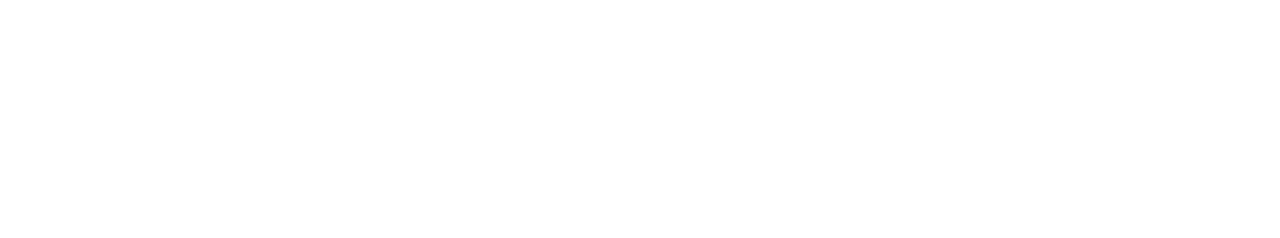
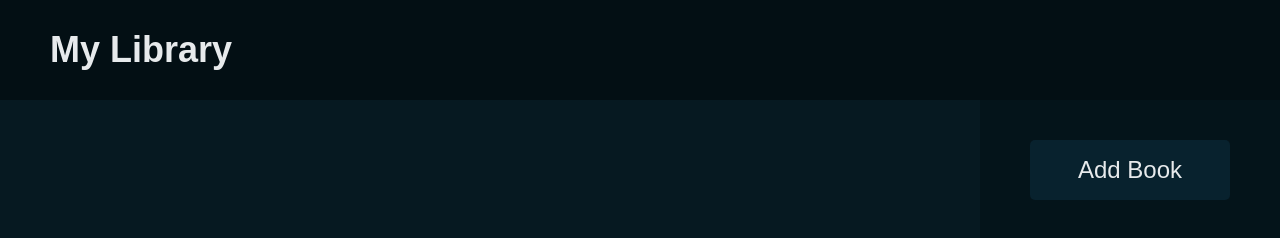
Before and after one commit to jktham/library, a plain HTML site: page index.html in a window 1280 px wide. Drawn offline with Linux system fonts and the light colour scheme.

Commit message:
Add basic layout and book adding

```diff
--- a/index.html
+++ b/index.html
@@ -7,6 +7,16 @@
     <title>Library</title>
 </head>
 <body>
+    <div id=nav-bar>
+        <span id=nav-title>My Library</span>
+    </div>
+    <div id=main>
+        <div id=shelf>
 
+        </div>
+        <div id=controls>
+            <button id=add-book>Add Book</button>
+        </div>
+    </div>
 </body>
 </html>
--- a/main.css
+++ b/main.css
@@ -0,0 +1,57 @@
+* {
+    font-family: Arial, Helvetica, sans-serif;
+}
+body {
+    margin: 0px;
+}
+#nav-bar {
+    display: flex;
+    align-items: center;
+    height: 100px;
+    background-color: #030f14;
+}
+#nav-title {
+    margin: 0px 50px;
+    font-size: 36px;
+    font-weight: bold;
+    color: #e7eaec;
+}
+#main {
+    display: flex;
+    height: 100%;
+    min-height: calc(100vh - 100px);
+}
+#shelf {
+    display: flex;
+    align-content: flex-start;
+    flex-wrap: wrap;
+    flex: 1;
+    gap: 40px;
+    padding: 40px;
+    background-color: #061921;
+}
+#book-div {
+    width: 200px;
+    height: 300px;
+    background-color: yellow;
+}
+#controls {
+    display: flex;
+    justify-content: center;
+    align-items: flex-start;
+    width: 300px;
+    background-color: #04141a;
+}
+#controls #add-book {
+    width: 200px;
+    height: 60px;
+    margin: 40px auto;
+    font-size: 24px;
+    border: 0px;
+    border-radius: 5px;
+    color: #e7eaec;
+    background-color: #08222e;
+}
+#controls #add-book:hover {
+    background-color: #092735;
+}
--- a/main.js
+++ b/main.js
@@ -0,0 +1,23 @@
+const shelf = document.querySelector("#shelf");
+const addBookButton = document.querySelector("#add-book");
+
+let library = [];
+
+addBookButton.addEventListener("click", () => {
+    addBook();
+});
+
+function Book(title, author, pages, read) {
+    this.title = title;
+    this.author = author;
+    this.pages = pages;
+    this.read = read;
+}
+
+function addBook(title, author, pages, read) {
+    library.push(new Book(title, author, pages, read));
+
+    let bookDiv = document.createElement("div");
+    bookDiv.id = "book-div";
+    shelf.appendChild(bookDiv);
+}
```
